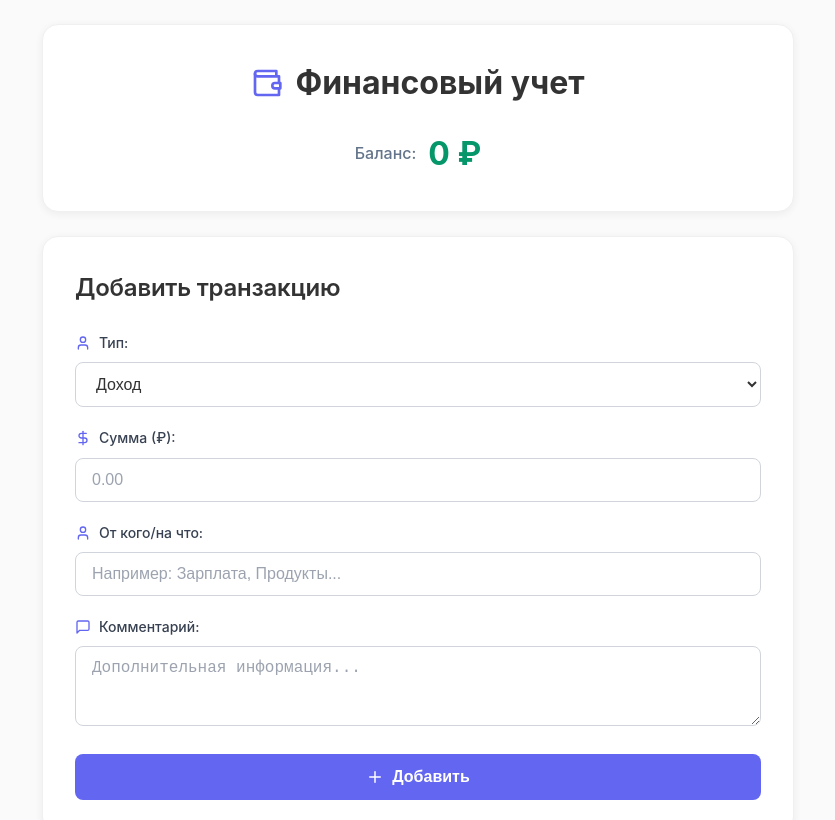
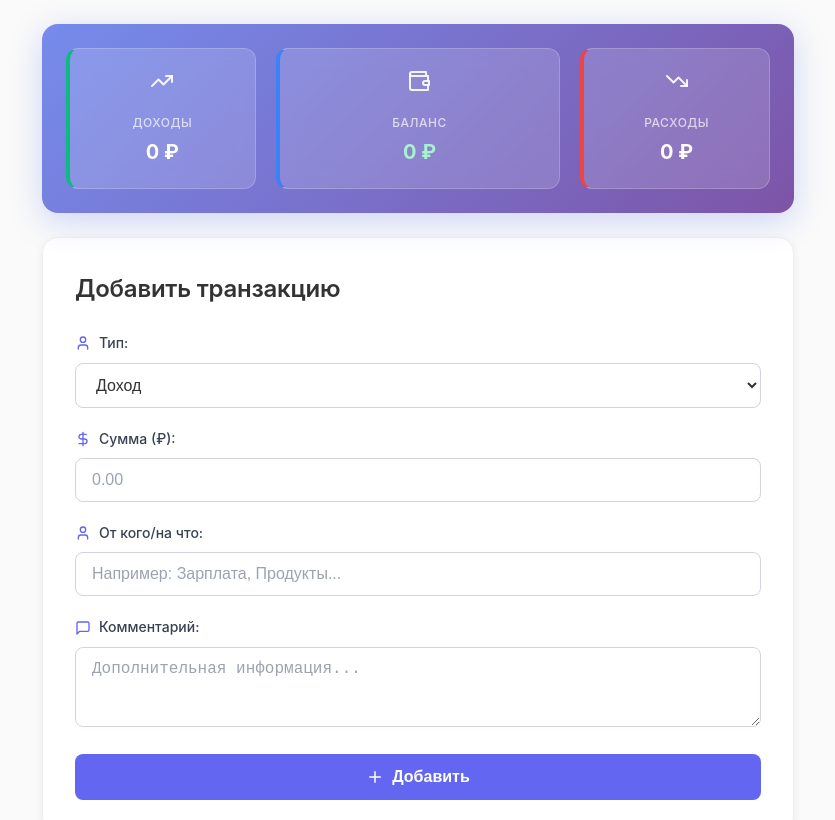
Before and after one commit to burkovmu/my_buh_tg, a React (Vite) app: page / in a window 1280 px wide. Shown: the top 820 px of the page, without its empty margins (222-1057 px from the left). Built offline with nearby package versions, Linux system fonts and the light colour scheme.

Commit message:
Redesign header completely: beautiful gradient with income/expense/balance stats cards

```diff
--- a/src/App.jsx
+++ b/src/App.jsx
@@ -28,6 +28,8 @@ function App() {
   return (
     <div className="app">
       <Header
+        totalIncome={totalIncome}
+        totalExpense={totalExpense}
         totalBalance={totalBalance}
       />
 
--- a/src/components/Header.jsx
+++ b/src/components/Header.jsx
@@ -1,7 +1,7 @@
 import React from 'react'
-import { Wallet } from 'lucide-react'
+import { TrendingUp, TrendingDown, Wallet } from 'lucide-react'
 
-function Header({ totalBalance }) {
+function Header({ totalIncome, totalExpense, totalBalance }) {
   const formatCurrency = (amount) => {
     return new Intl.NumberFormat('ru-RU', {
       style: 'currency',
@@ -12,19 +12,37 @@ function Header({ totalBalance }) {
 
   return (
     <header className="header">
-      <div className="header-content">
-        <h1 className="header-title">
-          <Wallet className="header-icon" />
-          Финансовый учет
-        </h1>
+      <div className="header-stats">
+        <div className="stat-card income">
+          <div className="stat-icon">
+            <TrendingUp />
+          </div>
+          <div className="stat-content">
+            <span className="stat-label">Доходы</span>
+            <span className="stat-value">{formatCurrency(totalIncome)}</span>
+          </div>
+        </div>
 
+        <div className="stat-card balance">
+          <div className="stat-icon">
+            <Wallet />
+          </div>
+          <div className="stat-content">
+            <span className="stat-label">Баланс</span>
+            <span className={`stat-value ${totalBalance >= 0 ? 'positive' : 'negative'}`}>
+              {formatCurrency(totalBalance)}
+            </span>
+          </div>
+        </div>
 
-
-        <div className="balance">
-          <span className="balance-label">Баланс:</span>
-          <span className={`balance-amount ${totalBalance >= 0 ? 'positive' : 'negative'}`}>
-            {formatCurrency(totalBalance)}
-          </span>
+        <div className="stat-card expense">
+          <div className="stat-icon">
+            <TrendingDown />
+          </div>
+          <div className="stat-content">
+            <span className="stat-label">Расходы</span>
+            <span className="stat-value">{formatCurrency(totalExpense)}</span>
+          </div>
         </div>
       </div>
     </header>
--- a/src/index.css
+++ b/src/index.css
@@ -31,61 +31,116 @@ body {
 
 /* Header */
 .header {
-  background: #ffffff;
+  background: linear-gradient(135deg, #667eea 0%, #764ba2 100%);
+  color: white;
+  padding: 24px;
+  margin-bottom: 24px;
   border-radius: 16px;
-  padding: 32px;
-  margin-bottom: 24px;
-  box-shadow: 0 2px 8px rgba(0, 0, 0, 0.06);
-  border: 1px solid #f0f0f0;
+  box-shadow: 0 8px 32px rgba(102, 126, 234, 0.3);
+  position: relative;
+  overflow: hidden;
 }
 
-.header-content {
-  text-align: center;
+.header::before {
+  content: '';
+  position: absolute;
+  top: 0;
+  left: 0;
+  right: 0;
+  bottom: 0;
+  background: linear-gradient(135deg, rgba(255, 255, 255, 0.1) 0%, rgba(255, 255, 255, 0.05) 100%);
+  pointer-events: none;
 }
 
-.header-title {
-  color: #333;
-  margin-bottom: 20px;
-  font-size: 2rem;
-  font-weight: 700;
-  display: flex;
+.header-stats {
+  position: relative;
+  z-index: 1;
+  display: grid;
+  grid-template-columns: 1fr 1.5fr 1fr;
+  gap: 20px;
   align-items: center;
-  justify-content: center;
-  gap: 12px;
 }
 
-.header-icon {
-  color: #6366f1;
-  width: 32px;
-  height: 32px;
+.stat-card {
+  background: rgba(255, 255, 255, 0.15);
+  backdrop-filter: blur(10px);
+  border-radius: 12px;
+  padding: 20px;
+  text-align: center;
+  border: 1px solid rgba(255, 255, 255, 0.2);
+  transition: all 0.3s ease;
 }
 
-
-
-.balance {
-  display: flex;
-  justify-content: center;
-  align-items: center;
-  gap: 12px;
+.stat-card:hover {
+  background: rgba(255, 255, 255, 0.2);
+  transform: translateY(-2px);
+  box-shadow: 0 8px 25px rgba(0, 0, 0, 0.15);
 }
 
-.balance-label {
-  font-size: 1rem;
-  color: #64748b;
-  font-weight: 500;
+.stat-card.income {
+  border-left: 4px solid #10b981;
 }
 
-.balance-amount {
-  font-size: 2rem;
-  font-weight: 700;
+.stat-card.balance {
+  border-left: 4px solid #3b82f6;
 }
 
-.balance-amount.positive {
-  color: #059669;
+.stat-card.expense {
+  border-left: 4px solid #ef4444;
 }
 
-.balance-amount.negative {
-  color: #dc2626;
+.stat-icon {
+  margin-bottom: 12px;
+}
+
+.stat-icon svg {
+  width: 24px;
+  height: 24px;
+  color: rgba(255, 255, 255, 0.9);
+}
+
+.stat-content {
+  display: flex;
+  flex-direction: column;
+  gap: 4px;
+}
+
+.stat-label {
+  font-size: 0.75rem;
+  color: rgba(255, 255, 255, 0.7);
+  font-weight: 500;
+  text-transform: uppercase;
+  letter-spacing: 0.5px;
+}
+
+.stat-value {
+  font-size: 1.25rem;
+  font-weight: 700;
+  color: white;
+}
+
+.stat-value.positive {
+  color: #a7f3d0;
+}
+
+.stat-value.negative {
+  color: #fca5a5;
+}
+
+/* Адаптивность для мобильных */
+@media (max-width: 768px) {
+  .header-stats {
+    grid-template-columns: 1fr;
+    gap: 16px;
+  }
+
+  .stat-card {
+    padding: 16px;
+  }
+
+  .stat-value {
+    font-size: 1.1rem;
+  }
 }
 
 
```
